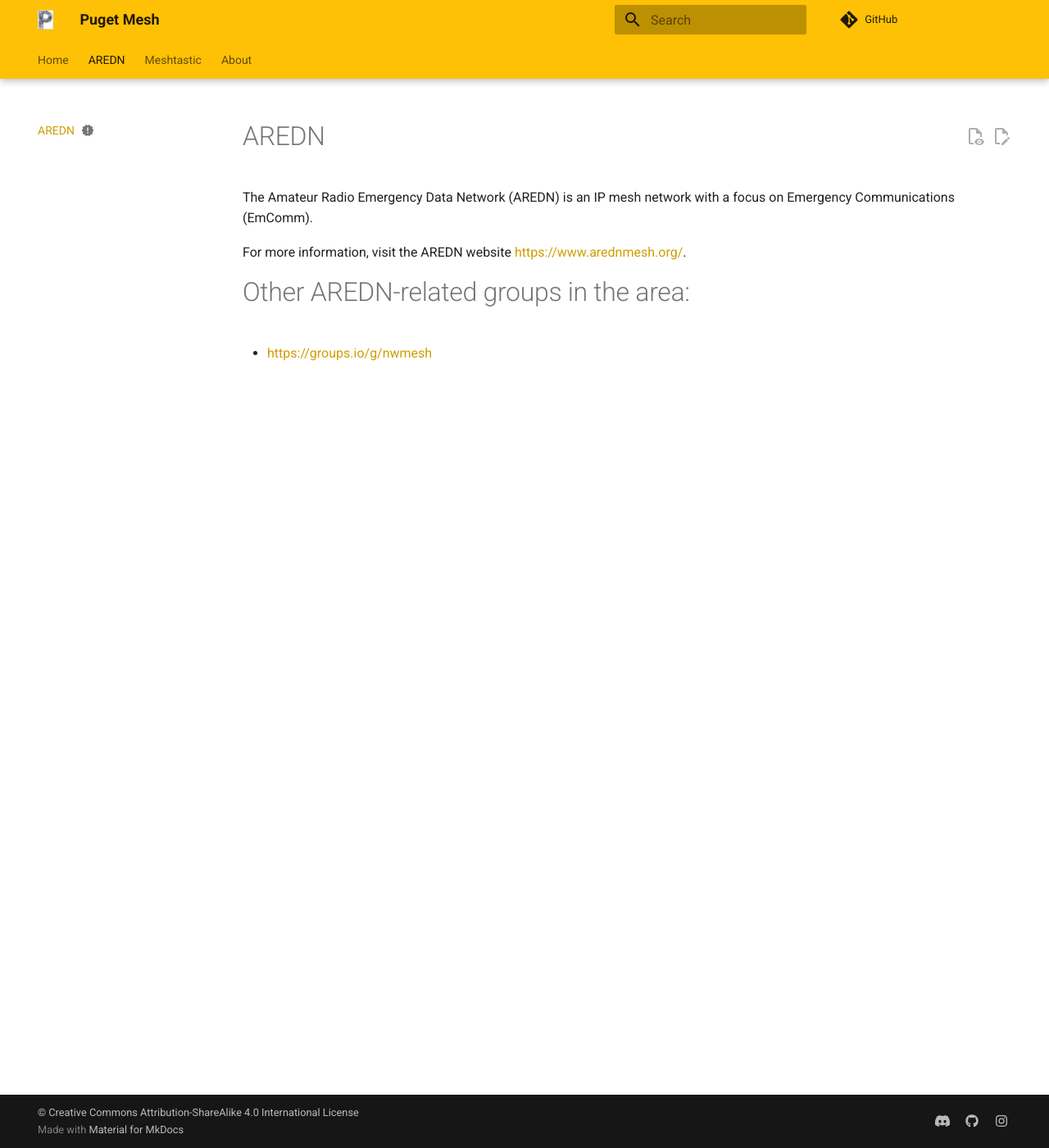
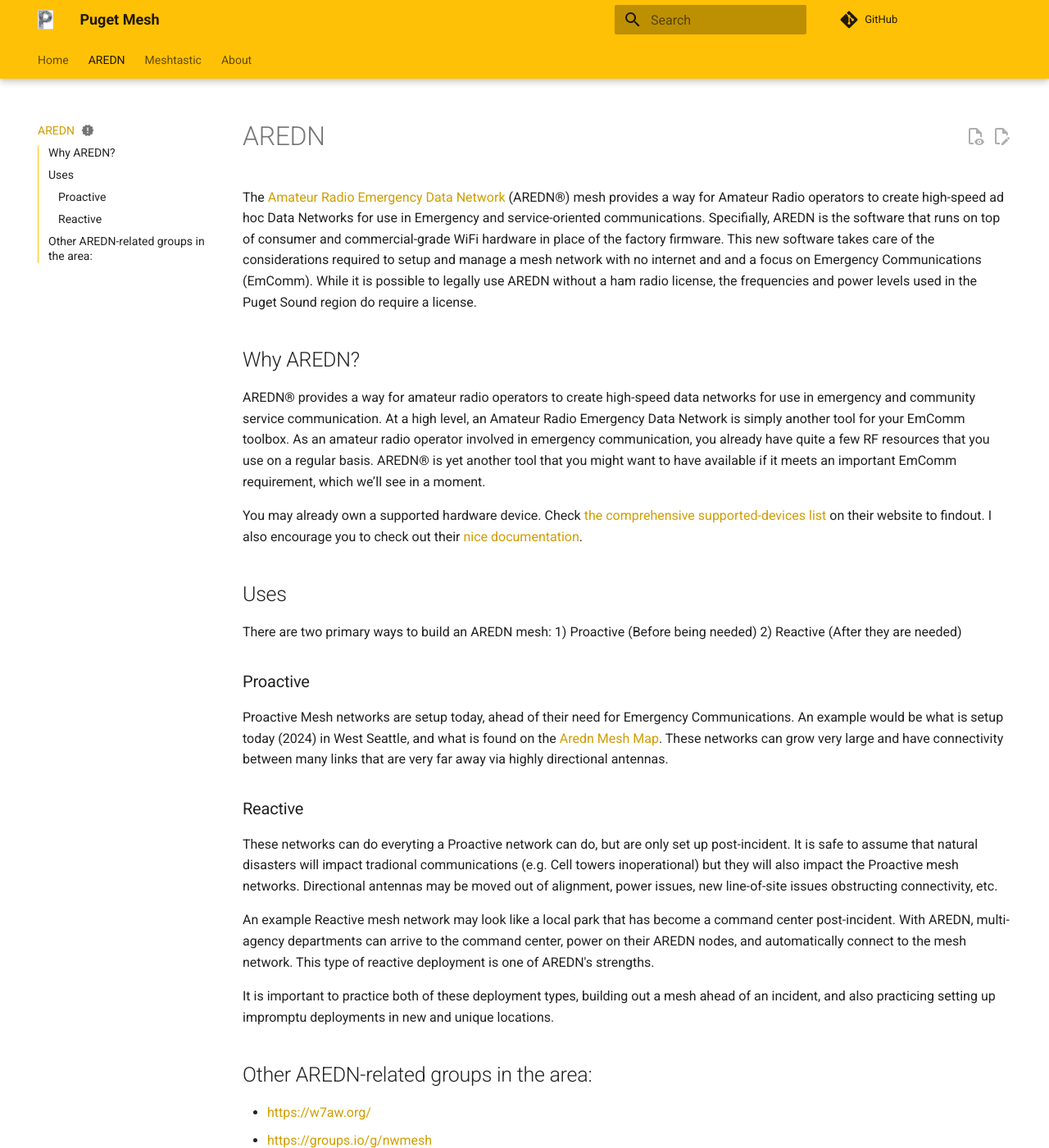
Before and after one commit to pugetmesh/pugetmesh.github.io, an MkDocs documentation site: the page built from docs/aredn/index.md, in a window 1280 px wide and 1400 px high. Shown: the whole window at 82% size. Built offline with MkDocs 1.6.1 and Material for MkDocs 9.7.7, drawn with Linux system fonts in a browser that asks for light colours; comment, search, counter and statistics services are not loaded.

Commit message:
Added more content to AREDN page including links to West Seattle ARC

```diff
--- a/docs/aredn/index.md
+++ b/docs/aredn/index.md
@@ -3,10 +3,35 @@
 ---
 
 # AREDN
+The [Amateur Radio Emergency Data Network](arednmesh.org) (AREDN®) mesh provides a way for Amateur Radio operators to create high-speed ad hoc Data Networks for use in Emergency and service-oriented communications. Specifially, AREDN is the software that runs on top of consumer and commercial-grade WiFi hardware in place of the factory firmware. This new software takes care of the considerations required to setup and manage a mesh network with no internet and and a focus on Emergency Communications (EmComm). While it is possible to legally use AREDN without a ham radio license, the frequencies and power levels used in the Puget Sound region do require a license.
 
-The Amateur Radio Emergency Data Network (AREDN) is an IP mesh network with a focus on Emergency Communications (EmComm).
 
-For more information, visit the AREDN website [https://www.arednmesh.org/](https://www.arednmesh.org/).
+## Why AREDN?
+AREDN® provides a way for amateur radio operators to create high-speed data networks for use in emergency and community service communication. At a high level, an Amateur Radio Emergency Data Network is simply another tool for your EmComm toolbox. As an amateur radio operator involved in emergency communication, you already have quite a few RF resources that you use on a regular basis. AREDN® is yet another tool that you might want to have available if it meets an important EmComm requirement, which we’ll see in a moment.
 
-# Other AREDN-related groups in the area:
+
+You may already own a supported hardware device. Check [the comprehensive supported-devices list](https://www.arednmesh.org/content/supported-devices-0) on their website to findout. I also encourage you to check out their [nice documentation](https://docs.arednmesh.org/en/latest/).
+
+
+## Uses
+There are two primary ways to build an AREDN mesh:
+1) Proactive (Before being needed)
+2) Reactive (After they are needed)
+
+### Proactive
+Proactive Mesh networks are setup today, ahead of their need for Emergency Communications. An example would be what is setup today (2024) in West Seattle, and what is found on the [Aredn Mesh Map](http://usercontent.arednmesh.org/K/5/K5DLQ/livemap2.html#7/46.604/-120.146). These networks can grow very large and have connectivity between many links that are very far away via highly directional antennas.
+
+
+### Reactive
+These networks can do everyting a Proactive network can do, but are only set up post-incident. It is safe to assume that natural disasters will impact tradional communications (e.g. Cell towers inoperational) but they will also impact the Proactive mesh networks. Directional antennas may be moved out of alignment, power issues, new line-of-site issues obstructing connectivity, etc.
+
+An example Reactive mesh network may look like a local park that has become a command center post-incident. With AREDN, multi-agency departments can arrive to the command center, power on their AREDN nodes, and automatically connect to the mesh network. This type of reactive deployment is one of AREDN's strengths.
+
+
+
+It is important to practice both of these deployment types, building out a mesh ahead of an incident, and also practicing setting up impromptu deployments in new and unique locations.
+
+
+## Other AREDN-related groups in the area:
+- [https://w7aw.org/](https://w7aw.org/)
 - [https://groups.io/g/nwmesh](https://groups.io/g/nwmesh)
```
